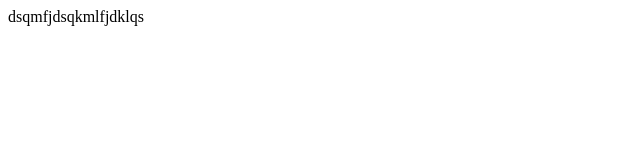
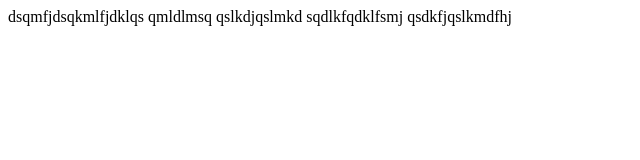
Before and after one commit to Tisseur2Toile/monNouveauProjet, a plain HTML site: page index.html in a window 1280 px wide. Shown: the whole page, without its empty margins (0-640 px from the left). Drawn offline with Linux system fonts and the light colour scheme.

Commit message:
Motif HTML

```diff
--- a/index.html
+++ b/index.html
@@ -6,5 +6,10 @@
 </head>
 <body>
     dsqmfjdsqkmlfjdklqs
+    qmldlmsq
+    qslkdjqslmkd
+    sqdlkfqdklfsmj
+    qsdkfjqslkmdfhj
+
 </body>
 </html>
```
